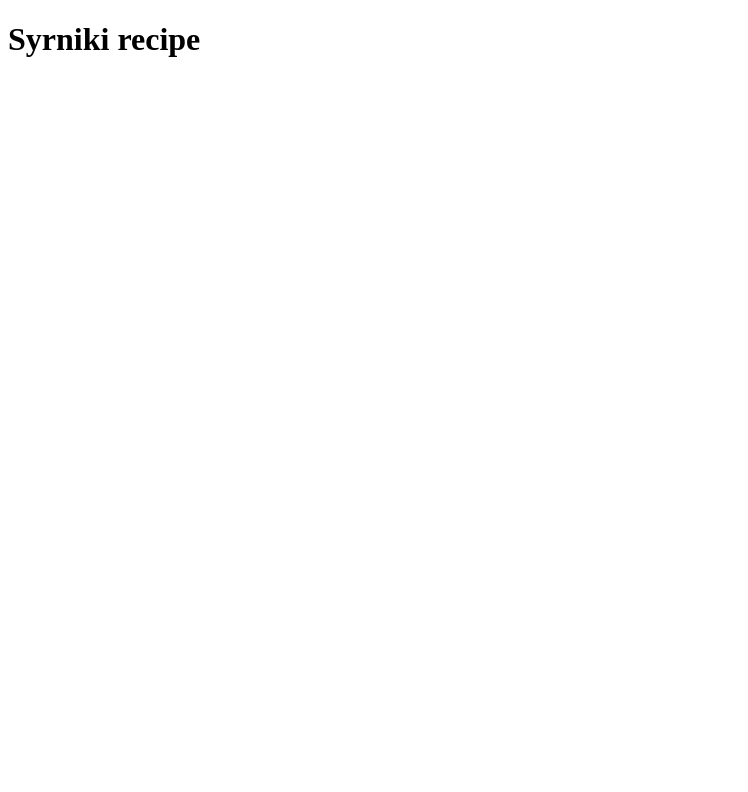
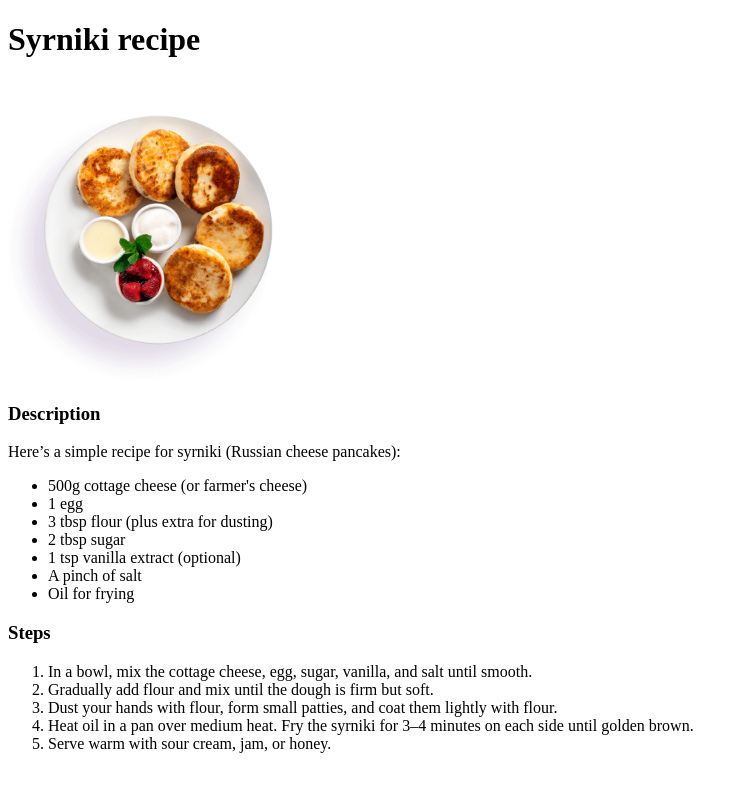
Before and after one commit to Domidori/odin-recipes, a plain HTML site: page recipes/syrniki.html in a window 1280 px wide. Shown: the whole page, without its empty margins (0-748 px from the left). Drawn offline with Linux system fonts and the light colour scheme.

Commit message:
Added recipe image, listed ingredients and steps to cook it

```diff
--- a/recipes/syrniki.html
+++ b/recipes/syrniki.html
@@ -6,5 +6,25 @@
     </head>
     <body>
         <h1>Syrniki recipe</h1>
+        <img src="syrniki_photo.png" alt="syrniki_photo" width="300" height="300">
+        <h3>Description</h3>
+        <p>Here’s a simple recipe for syrniki (Russian cheese pancakes):</p>
+        <ul>
+            <li>500g cottage cheese (or farmer's cheese)</li>
+            <li>1 egg</li>
+            <li>3 tbsp flour (plus extra for dusting)</li>
+            <li>2 tbsp sugar</li>
+            <li>1 tsp vanilla extract (optional)</li>
+            <li>A pinch of salt</li>
+            <li>Oil for frying</li>
+        </ul>
+        <h3>Steps</h3>
+        <ol>
+            <li>In a bowl, mix the cottage cheese, egg, sugar, vanilla, and salt until smooth.</li>
+            <li>Gradually add flour and mix until the dough is firm but soft.</li>
+            <li>Dust your hands with flour, form small patties, and coat them lightly with flour.</li>
+            <li>Heat oil in a pan over medium heat. Fry the syrniki for 3–4 minutes on each side until golden brown.</li>
+            <li>Serve warm with sour cream, jam, or honey.</li>
+        </ol>
     </body>
 </html>
```
Also changed, not shown: recipes/syrniki_photo.png (added).
